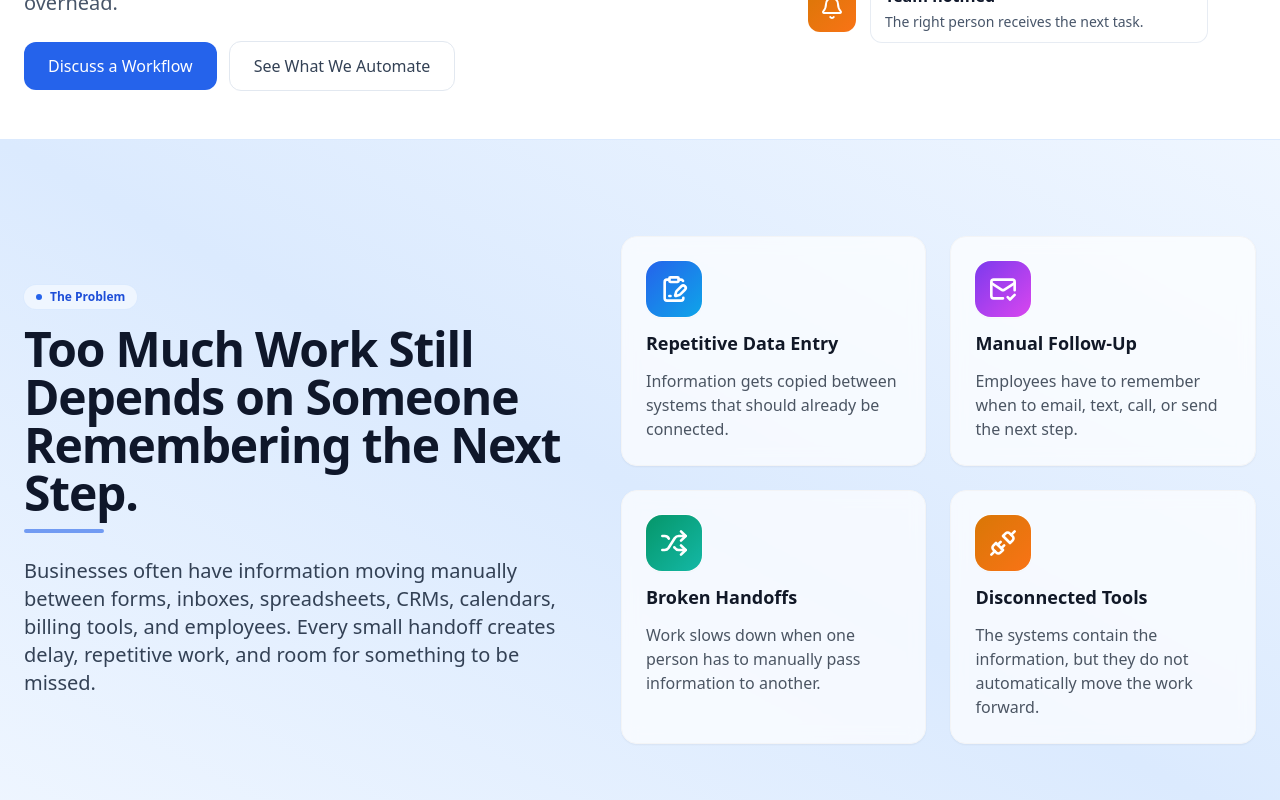
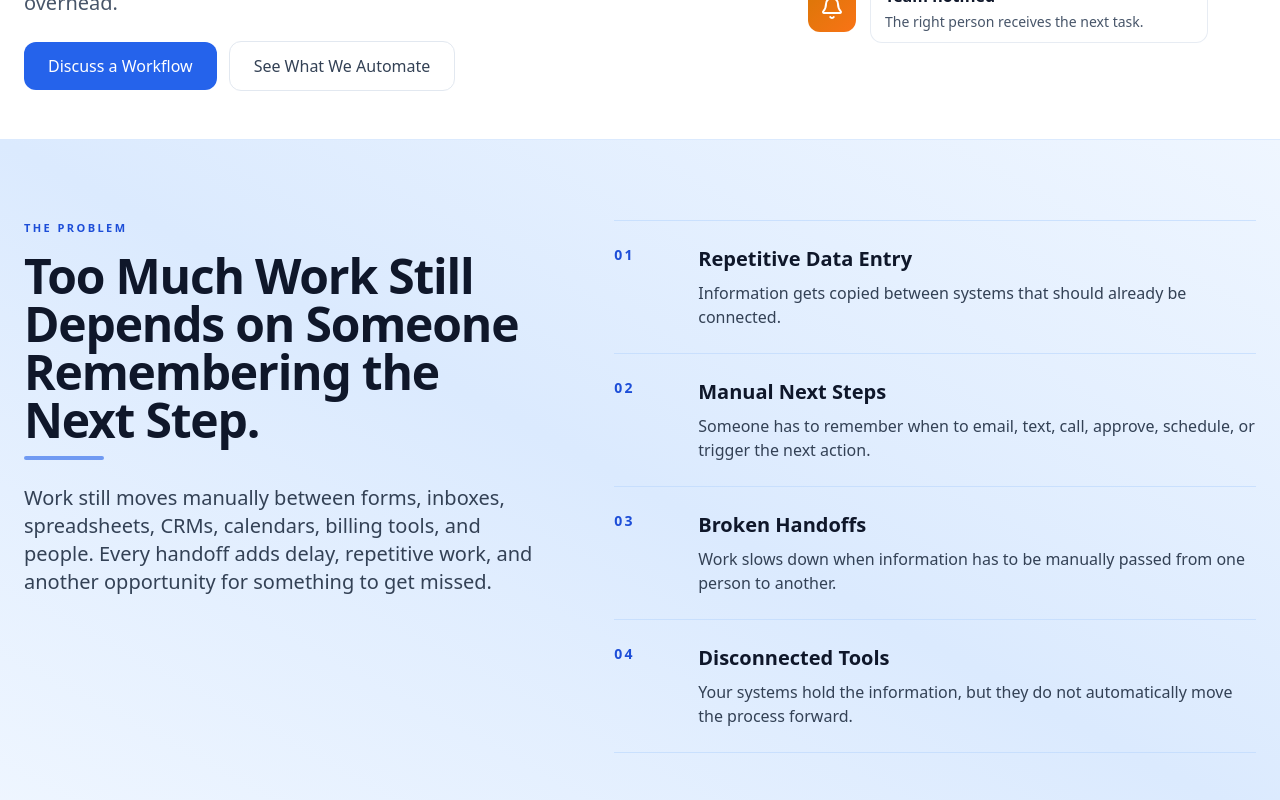
Before and after one commit to VVG-1/neovex-site, a React (Vite) app: page / in a window 1280 px wide. Shown: the part 440-1240 px from the top of the page. Built offline with nearby package versions, Linux system fonts and the light colour scheme.

Commit message:
Refine problem section layout

```diff
--- a/src/components/Problem.jsx
+++ b/src/components/Problem.jsx
@@ -1,30 +1,25 @@
 import React from "react";
-import { ClipboardPenLine, MailCheck, Shuffle, Unplug } from "lucide-react";
 
 const items = [
   {
-    Icon: ClipboardPenLine,
+    n: "01",
     title: "Repetitive Data Entry",
     desc: "Information gets copied between systems that should already be connected.",
-    gradient: "from-blue-600 to-sky-500",
   },
   {
-    Icon: MailCheck,
-    title: "Manual Follow-Up",
-    desc: "Employees have to remember when to email, text, call, or send the next step.",
-    gradient: "from-violet-600 to-fuchsia-500",
+    n: "02",
+    title: "Manual Next Steps",
+    desc: "Someone has to remember when to email, text, call, approve, schedule, or trigger the next action.",
   },
   {
-    Icon: Shuffle,
+    n: "03",
     title: "Broken Handoffs",
-    desc: "Work slows down when one person has to manually pass information to another.",
-    gradient: "from-emerald-600 to-teal-500",
+    desc: "Work slows down when information has to be manually passed from one person to another.",
   },
   {
-    Icon: Unplug,
+    n: "04",
     title: "Disconnected Tools",
-    desc: "The systems contain the information, but they do not automatically move the work forward.",
-    gradient: "from-amber-600 to-orange-500",
+    desc: "Your systems hold the information, but they do not automatically move the process forward.",
   },
 ];
 
@@ -32,14 +27,13 @@ export default function Problem() {
   return (
     <section
       id="problem"
-      className="relative overflow-hidden py-20 md:py-24 px-6 bg-gradient-to-tr from-blue-50 via-blue-100 to-blue-50 border-t border-blue-100 scroll-mt-28 md:scroll-mt-32"
+      className="relative overflow-hidden py-16 md:py-20 px-6 bg-gradient-to-tr from-blue-50 via-blue-100 to-blue-50 border-t border-blue-100 scroll-mt-28 md:scroll-mt-32"
     >
       <div className="max-w-7xl mx-auto">
-        <div className="grid lg:grid-cols-[0.92fr_1.08fr] gap-10 lg:gap-14 items-center">
+        <div className="grid lg:grid-cols-[0.82fr_1fr] gap-10 lg:gap-16 items-start">
           <div className="min-w-0">
-            <div className="inline-flex items-center gap-2 rounded-full bg-blue-50 text-blue-700 px-3 py-1 text-xs font-semibold ring-1 ring-blue-100 mb-4">
-              <span className="inline-block h-1.5 w-1.5 rounded-full bg-blue-600" aria-hidden="true" />
-              The Problem
+            <div className="text-[11px] font-semibold uppercase tracking-[0.22em] text-blue-700 mb-4">
+              THE PROBLEM
             </div>
 
             <h2 className="max-w-[14ch] sm:max-w-none text-3xl md:text-5xl font-extrabold text-slate-900 tracking-tight">
@@ -47,34 +41,32 @@ export default function Problem() {
             </h2>
             <div className="mt-3 mb-6 h-1 w-20 rounded-full bg-blue-600/60" />
 
-            <p className="max-w-[32ch] sm:max-w-none text-lg md:text-xl text-slate-700">
-              Businesses often have information moving manually between forms, inboxes, spreadsheets, CRMs, calendars, billing tools, and employees. Every small handoff creates delay, repetitive work, and room for something to be missed.
+            <p className="max-w-[32ch] sm:max-w-[36rem] text-lg md:text-xl leading-8 text-slate-700">
+              Work still moves manually between forms, inboxes, spreadsheets, CRMs, calendars, billing tools, and people. Every handoff adds delay, repetitive work, and another opportunity for something to get missed.
             </p>
           </div>
 
-          <ul role="list" className="grid sm:grid-cols-2 gap-5 md:gap-6 items-stretch min-w-0">
-            {items.map(({ Icon, title, desc, gradient }) => (
-              <li key={title} className="h-full">
-                <PainTile Icon={Icon} title={title} desc={desc} gradient={gradient} />
+          <ol role="list" className="min-w-0 border-y border-blue-200/70">
+            {items.map((item, index) => (
+              <li key={item.title} className={index === 0 ? "" : "border-t border-blue-200/70"}>
+                <div className="grid sm:grid-cols-[4rem_1fr] gap-3 sm:gap-5 py-5 md:py-6">
+                  <div className="text-sm font-semibold tracking-[0.16em] text-blue-700">
+                    {item.n}
+                  </div>
+                  <div>
+                    <h3 className="text-lg md:text-xl font-semibold text-slate-900">
+                      {item.title}
+                    </h3>
+                    <p className="mt-2 text-sm md:text-base leading-7 text-slate-700">
+                      {item.desc}
+                    </p>
+                  </div>
+                </div>
               </li>
             ))}
-          </ul>
+          </ol>
         </div>
       </div>
     </section>
   );
 }
-
-function PainTile({ Icon, title, desc, gradient }) {
-  return (
-    <div className="group relative rounded-2xl border border-gray-100 bg-white/70 backdrop-blur p-6 shadow-sm transition-all hover:-translate-y-0.5 hover:shadow-md h-full">
-      <div className="flex flex-col gap-3">
-        <div className={`w-14 h-14 rounded-2xl bg-gradient-to-br ${gradient} text-white flex items-center justify-center shadow-sm ring-1 ring-white/60`}>
-          <Icon aria-hidden="true" className="w-7 h-7" strokeWidth={2.25} />
-        </div>
-        <h3 className="text-base md:text-lg font-semibold text-gray-900">{title}</h3>
-        <p className="text-sm md:text-base leading-6 text-gray-600">{desc}</p>
-      </div>
-    </div>
-  );
-}
```
